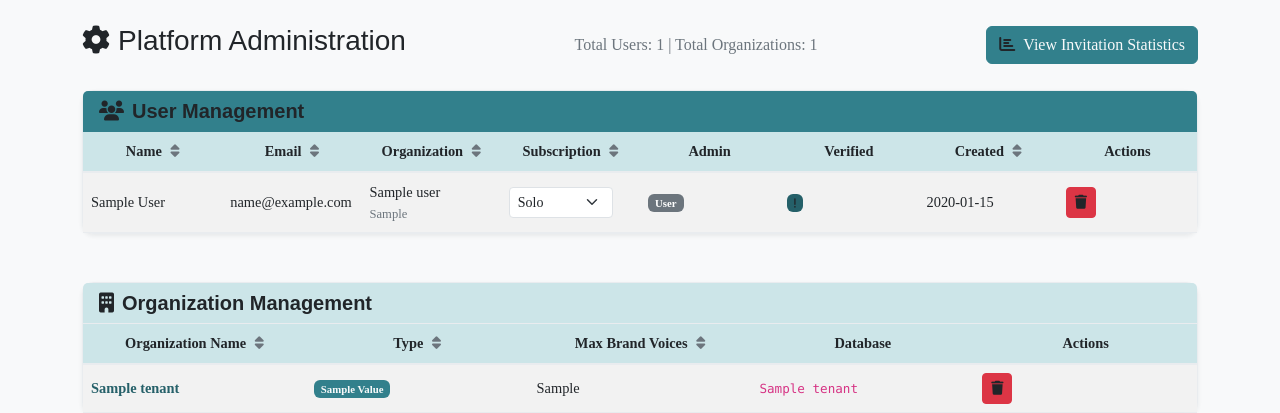
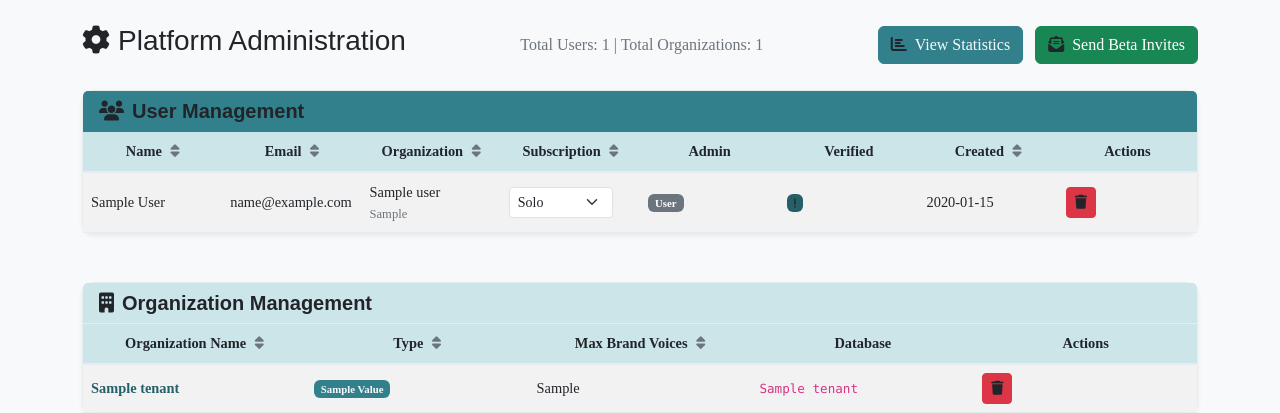
Before and after one commit to MKTNGco/GoldenDoodle_Beta, a Python web app: template templates/platform_admin.html in a window 1280 px wide. Shown: the part 107-520 px from the top of the page. Run offline with Jinja, Linux system fonts and the light colour scheme; the template is opened without the code that fills it: most values are stand-ins (such as "Sample title", 1, 10 or a date in 2020); some libraries are stand-ins or nearby versions.

Commit message:
Assistant checkpoint: Fix missing beta invites link and broken route
Assistant generated file changes:
- templates/platform_admin.html: Add missing beta invites link to platform admin page
- templates/admin_stats.html: Fix broken link to beta trials page

---

User prompt:

Previosly we had built within the platform admin account the ability to invite beta users, the link to this appears to have disappeared from the platform admin page. I don't wish to change that process, but we need to fine that link and reestaablish it.

Replit-Commit-Author: Assistant
Replit-Commit-Session-Id: 1071d183-4f98-4617-9559-095055da29de

```diff
--- a/templates/admin_stats.html
+++ b/templates/admin_stats.html
@@ -225,15 +225,15 @@
         <div class="card">
             <div class="card-header d-flex justify-content-between align-items-center">
                 <h6 class="mb-0">Beta Trial Management</h6>
-                <a href="{{ url_for('admin_beta_trials') }}" class="btn btn-sm btn-outline-primary">
-                    <i class="fas fa-clock me-1"></i>Manage Beta Trials
+                <a href="{{ url_for('admin_beta_invites') }}" class="btn btn-sm btn-outline-primary">
+                    <i class="fas fa-clock me-1"></i>Manage Beta Invites
                 </a>
             </div>
             <div class="card-body">
                 <p class="text-muted mb-0">
                     <i class="fas fa-info-circle me-2"></i>
                     Beta users receive 90-day trials instead of the standard 7-day trial.
-                    Click "Manage Beta Trials" to view all beta users and their trial status.
+                    Click "Manage Beta Invites" to view all beta users and their trial status.
                 </p>
             </div>
         </div>
--- a/templates/platform_admin.html
+++ b/templates/platform_admin.html
@@ -43,9 +43,14 @@
                 <div class="text-muted">
                     Total Users: {{ users|length }} | Total Organizations: {{ tenants|length }}
                 </div>
-                <a href="{{ url_for('admin_stats') }}" class="btn btn-info">
-                    <i class="fas fa-chart-bar me-2"></i>View Invitation Statistics
-                </a>
+                <div>
+                    <a href="{{ url_for('admin_stats') }}" class="btn btn-info me-2">
+                        <i class="fas fa-chart-bar me-2"></i>View Statistics
+                    </a>
+                    <a href="{{ url_for('admin_beta_invites') }}" class="btn btn-success">
+                        <i class="fas fa-envelope-open-text me-2"></i>Send Beta Invites
+                    </a>
+                </div>
             </div>
         </div>
     </div>
```
